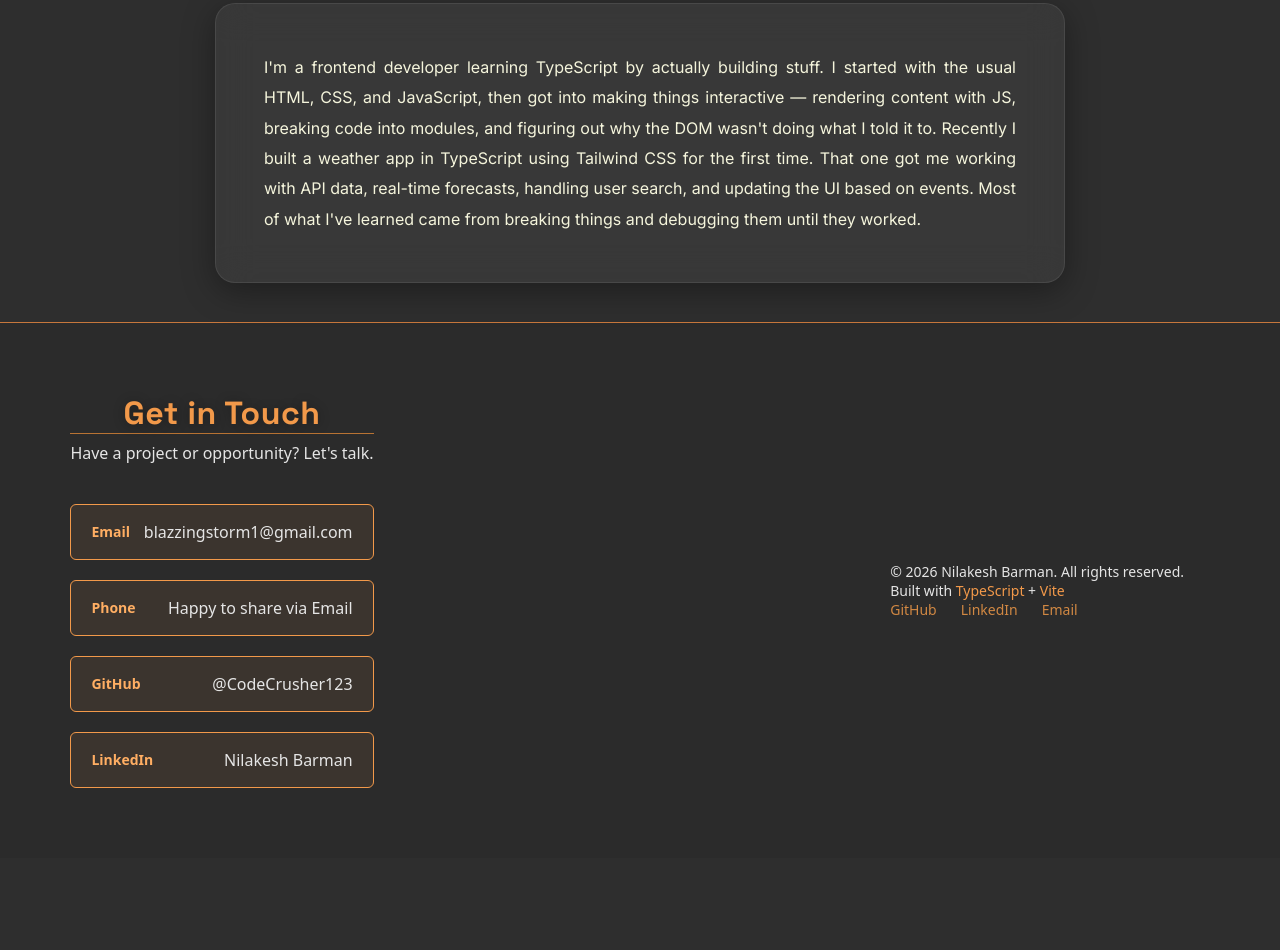
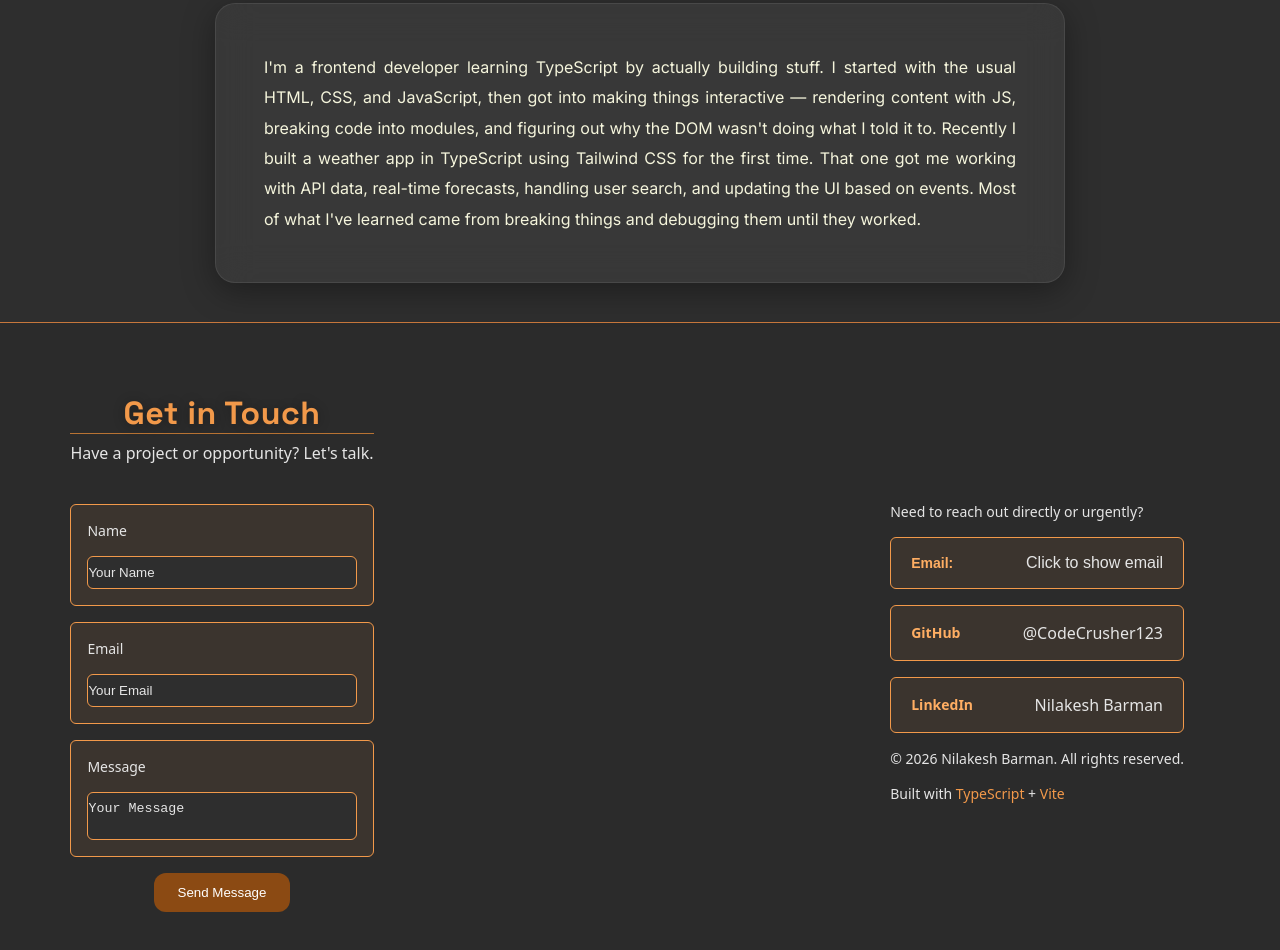
Before and after one commit to CodeCrusher123/portfolio-site, a website built with Vite: page index.html in a window 1280 px wide. Shown: the part 2511-3461 px from the top of the page. Before the commit the page ends 3369 px from the top, so only its background shows below. Built offline with nearby package versions, Linux system fonts and the light colour scheme.

Commit message:
Add Web3Forms contact from and secure email reveal button

```diff
--- a/index.html
+++ b/index.html
@@ -91,25 +91,28 @@
             <p class="contact-subtitle">Have a project or opportunity? Let's talk.</p>
 
             <div class="contact-list">
-              <a href="mailto:blazzingstorm1@gmail.com" class="contact-item">
-                <span class="contact-label">Email</span>
-                <span class="contact-value">blazzingstorm1@gmail.com</span>
-              </a>
+                <!-- 1. The Web3Forms Contact Form -->
+                <form action="https://api.web3forms.com/submit" method="POST" class="contact-form">
+                  <!-- Paste your actual Web3Forms key inside the value quotes below -->
+                  <input type="hidden" name="access_key" value="929b6ec7-8362-49f7-afff-f8fbec7b0d46">
 
-              <div class="contact-item">
-                <span class="contact-label">Phone</span>
-                <span class="contact-value">Happy to share via Email</span>
-              </div>
+                  <div class="form-group">
+                    <label for="name">Name</label>
+                    <input type="text" name="name" id="name" required placeholder="Your Name">
+                  </div>
 
-              <a href="https://github.com/CodeCrusher123" target="_blank" rel="noopener noreferrer" class="contact-item">
-                <span class="contact-label">GitHub</span>
-                <span class="contact-value">@CodeCrusher123</span>
-              </a>
+                  <div class="form-group">
+                    <label for="email">Email</label>
+                    <input type="email" name="email" id="email" required placeholder="Your Email">
+                  </div>
 
-              <a href="https://linkedin.com/in/nilakesh-barman-184947294/" target="_blank" rel="noopener noreferrer" class="contact-item">
-                <span class="contact-label">LinkedIn</span>
-                <span class="contact-value">Nilakesh Barman</span>
-              </a>
+                  <div class="form-group">
+                    <label  for="message">Message</label>
+                    <textarea  name="message" id="message" required placeholder="Your Message"></textarea>
+                  </div>
+
+                  <button type="submit" id="submit-btn" class="project-btn">Send Message</button>
+                </form>
             </div>
           </div>
 
@@ -118,6 +121,25 @@
 
           <!-- Right: Copyright -->
         <div class="right-footer">
+                <!-- 2. The Urgent/Direct Mail Button -->
+            <div class="direct-mail-container">
+              <p class="direct-mail-note">Need to reach out directly or urgently?</p>
+                 <button id="reveal-email-btn" class="contact-item">
+                    <span class="contact-label">Email: </span>
+                    <span id="email-text" class="contact-value">Click to show email</span>
+                  </button>
+            </div>
+
+            <a href="https://github.com/CodeCrusher123" target="_blank" rel="noopener noreferrer" class="contact-item">
+              <span class="contact-label">GitHub</span>
+              <span class="contact-value">@CodeCrusher123</span>
+            </a>
+
+            <a href="https://linkedin.com/in/nilakesh-barman-184947294/" target="_blank" rel="noopener noreferrer" class="contact-item">
+              <span class="contact-label">LinkedIn</span>
+              <span class="contact-value">Nilakesh Barman</span>
+            </a>
+
             <div class="footer-copy">
               <p>© 2026 Nilakesh Barman. All rights reserved.</p>
             </div>
@@ -130,31 +152,26 @@
                 <span class="text-accent">Vite</span>
               </p>
             </div>
-
-            <!-- Right: Socials -->
-            <div class="footer-links">
-              <a href="https://github.com/CodeCrusher123"
-                 target="_blank"
-                 rel="noopener noreferrer"
-                >
-                GitHub
-              </a>
-              <a href="https://linkedin.com/in/nilakesh-barman-184947294/"
-                 target="_blank"
-                 rel="noopener noreferrer"
-                >
-                LinkedIn
-              </a>
-              <a href="mailto:blazzingstorm1@gmail.com"
-                >
-                Email
-              </a>
-            </div>
           </div>
 
         </div>
     </footer>
 
+    <script>
+      document.getElementById('reveal-email-btn').addEventListener('click', function() {
+        // We break down your email address so automated scraping bots cannot find it
+        const user = "blazzingstorm1";
+        const domain = "gmail.com";
+        const fullEmail = user + "@" + domain;
+
+        // This dynamically displays your real email on the screen for the recruiter
+        document.getElementById('email-text').innerText = fullEmail;
+
+        // This immediately opens the recruiter's native email client app (like Outlook or Mail)
+        window.location.href = "mailto:" + fullEmail;
+      });
+    </script>
+
     <script  type="module"  src="/src/main.ts"></script>
 
   </body>
--- a/src/style.css
+++ b/src/style.css
@@ -409,6 +409,59 @@ nav a:hover{
   flex-direction: column;
   gap: 1.25rem;               /* Increased gap to prevent mobile mis-clicks */
 }
+.form-group{
+  display: flex;
+  flex-direction: column;
+  text-align: left;
+  row-gap: 1rem;
+  margin-bottom: 1rem;
+  padding: 1rem;
+  background-color: rgba(242, 153, 74, 0.08); /* Updated opacity background */
+  border: 1px solid #F2994A;                  /* Brightened border */
+  border-radius: 0.375rem;
+   transition: all 0.2s ease;
+}
+.form-group input, textarea{
+  background-color: #2E2E2E;
+  border: 1px solid #F2994A;
+  padding: 0.5rem 0;
+  border-radius: 0.375rem;
+  color: #E5E5E5;
+}
+.form-group ::placeholder{
+  color:#E5E5E5;
+}
+.form-group:hover{
+  background-color: rgba(242, 153, 74, 0.15);
+  border-color: #FFAE63;
+}
+
+.form-group textarea {
+  /* Modern standard properties */
+  scrollbar-width: thin;
+  scrollbar-color: #f1f1f1 #2E2E2E;
+  resize: none;
+}
+
+/* Custom styling for WebKit browsers (Chrome, Safari) */
+.form-group textarea::-webkit-scrollbar {
+  width: 6px;
+}
+
+.form-group textarea::-webkit-scrollbar-track {
+  background: #f1f1f1;
+  border-radius: 10px;
+}
+
+.form-group textarea::-webkit-scrollbar-thumb {
+  background: #888;
+  border-radius: 10px;
+}
+
+.form-group textarea::-webkit-scrollbar-thumb:hover {
+  background: #555;
+}
+
 .contact-item {
   display: flex;
   justify-content: space-between;
@@ -435,6 +488,16 @@ nav a:hover{
 }
 .contact-item:hover .contact-value {
   color: #FFFFFF;
+}
+.right-footer{
+  display: flex;
+  flex-direction: column;
+  row-gap: 1rem;
+}
+.direct-mail-container{
+  display: flex;
+  flex-direction: column;
+  row-gap: 1rem;
 }
 .footer-copy p,
 .footer-built p {
```
